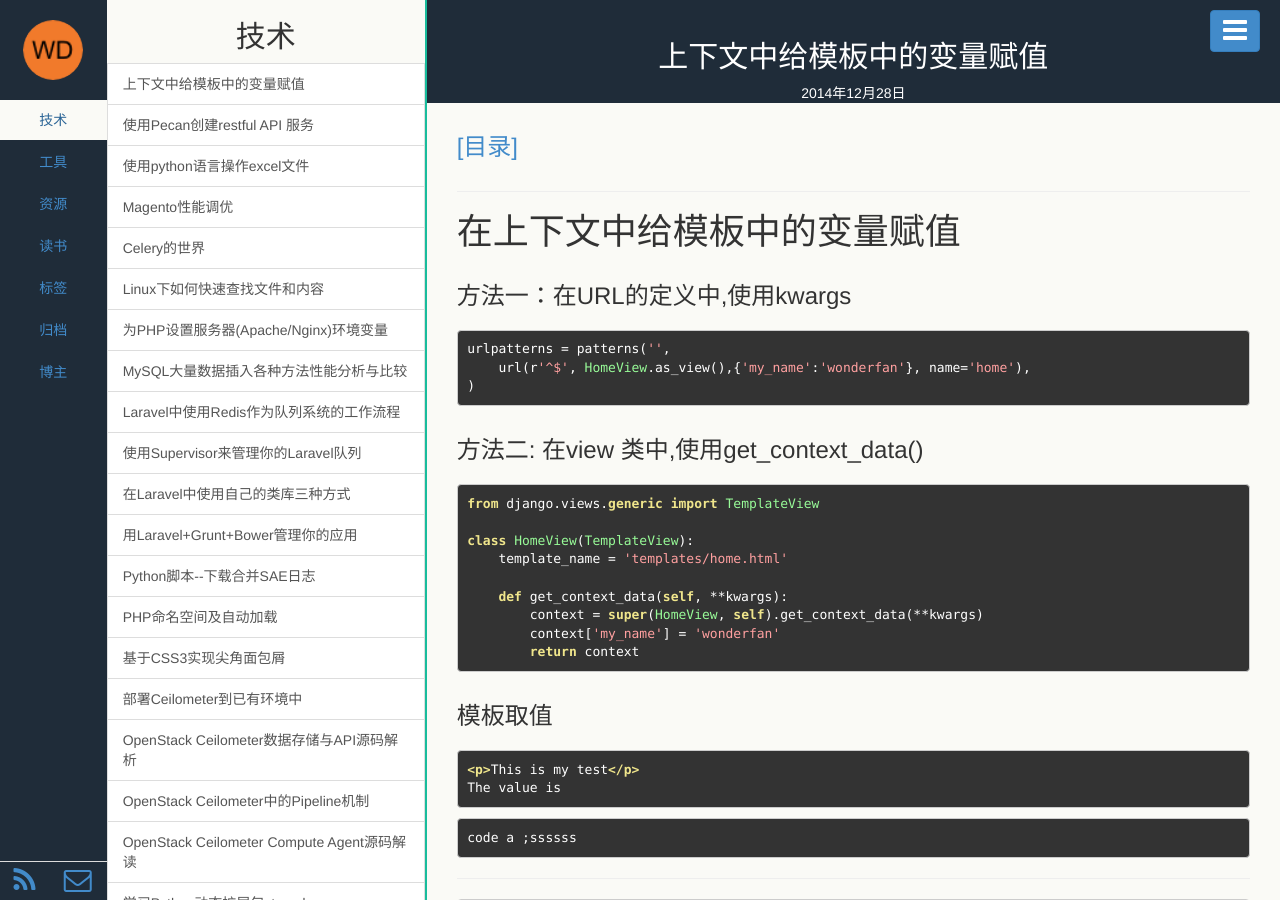
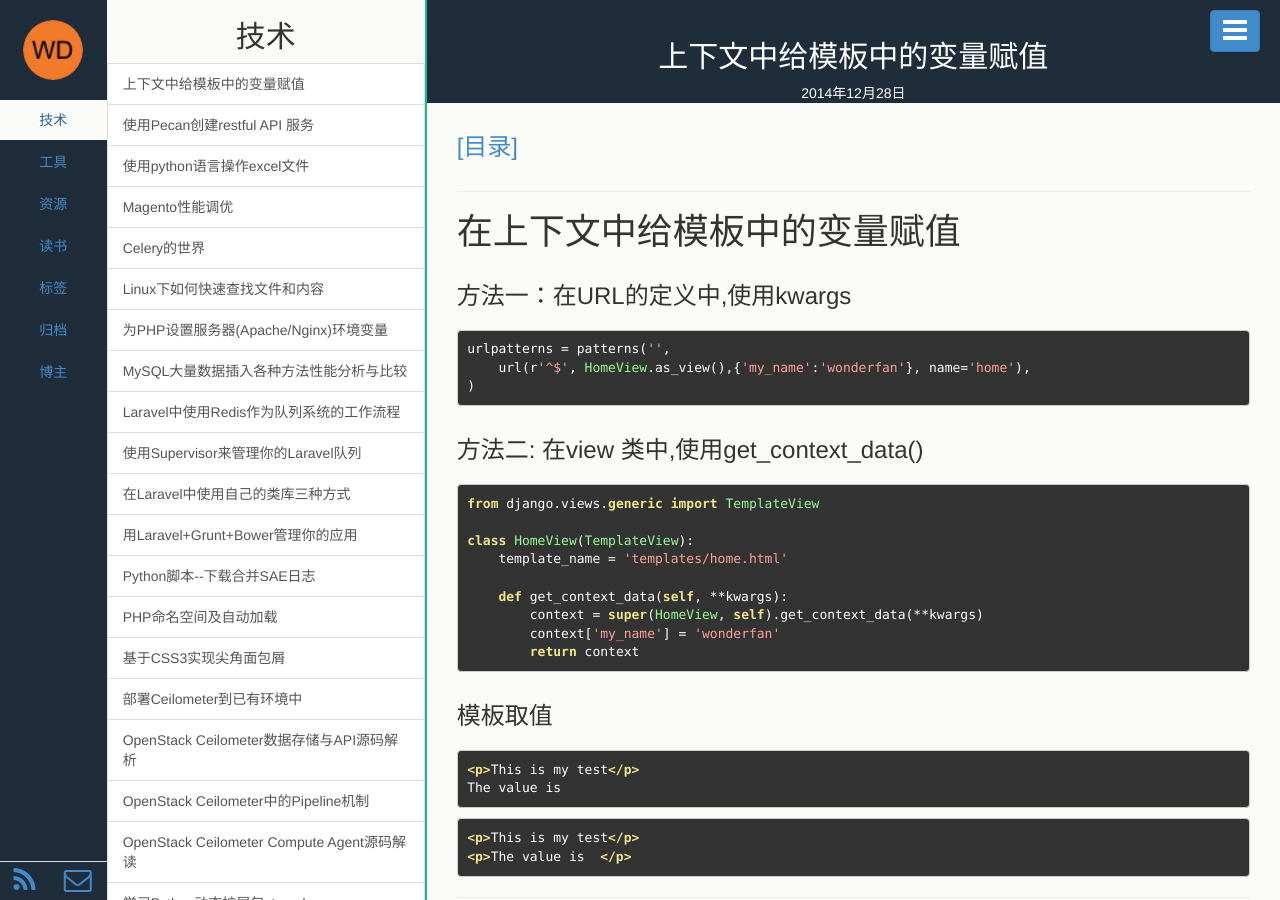
Before and after one commit to wonderfan/wonderfan.github.io, a Jekyll site: the page built from _posts/2014-12-28-django-context-view-template.md, in a window 1280 px wide. Built offline with Jekyll 4.4.1, drawn with Linux system fonts in a browser that asks for light colours; comment, search, counter and statistics services are not loaded.

Commit message:
Update 2014-12-28-django-context-view-template.md

````diff
--- a/_posts/2014-12-28-django-context-view-template.md
+++ b/_posts/2014-12-28-django-context-view-template.md
@@ -34,5 +34,6 @@ description: 正确使用django中的view，context和template
     The value is {{ my_name }}
 
 ```
-code a ;ssssss
+<p>This is my test</p>
+<p>The value is {{ my_name }} </p>
 ```
````
